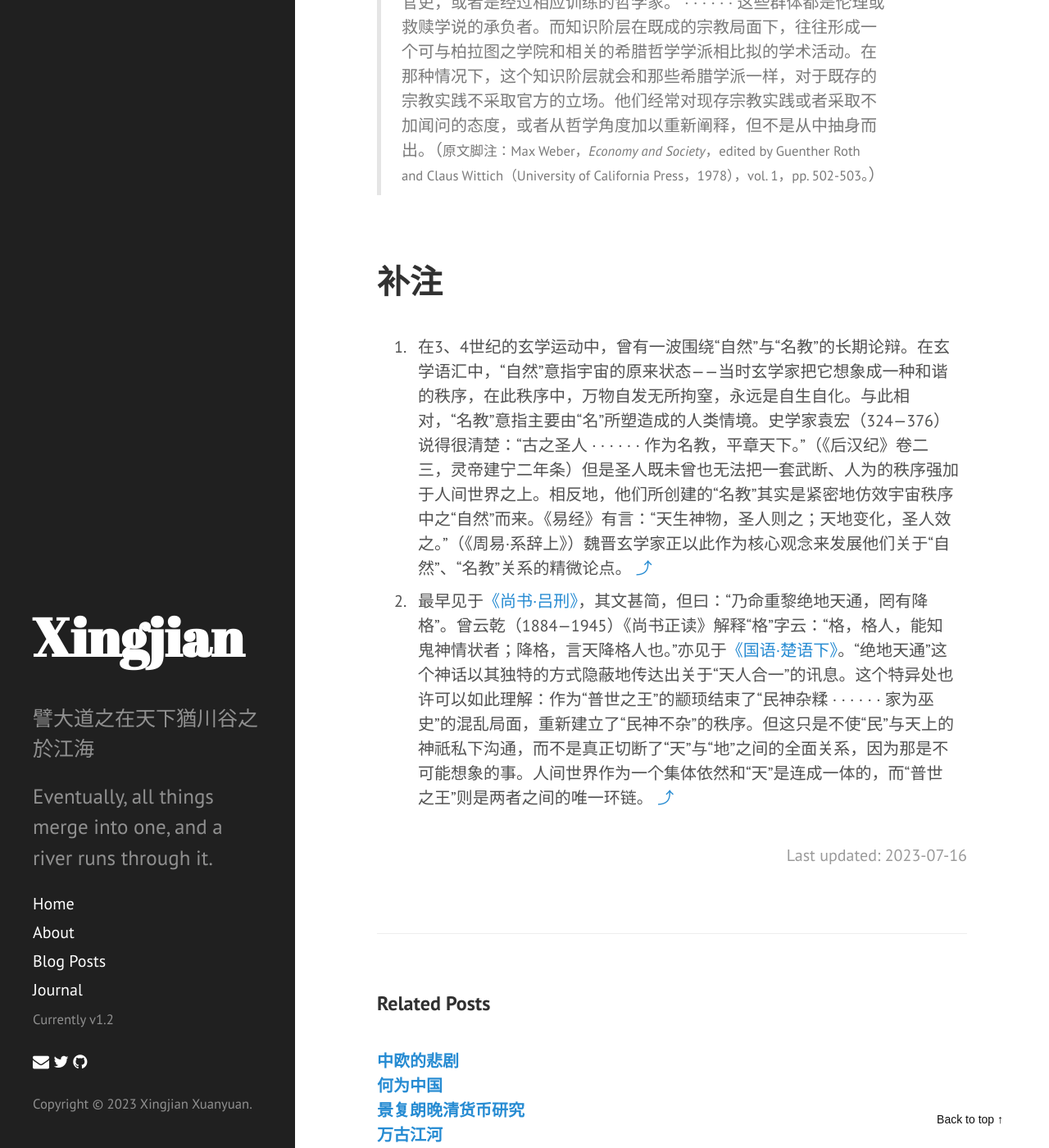
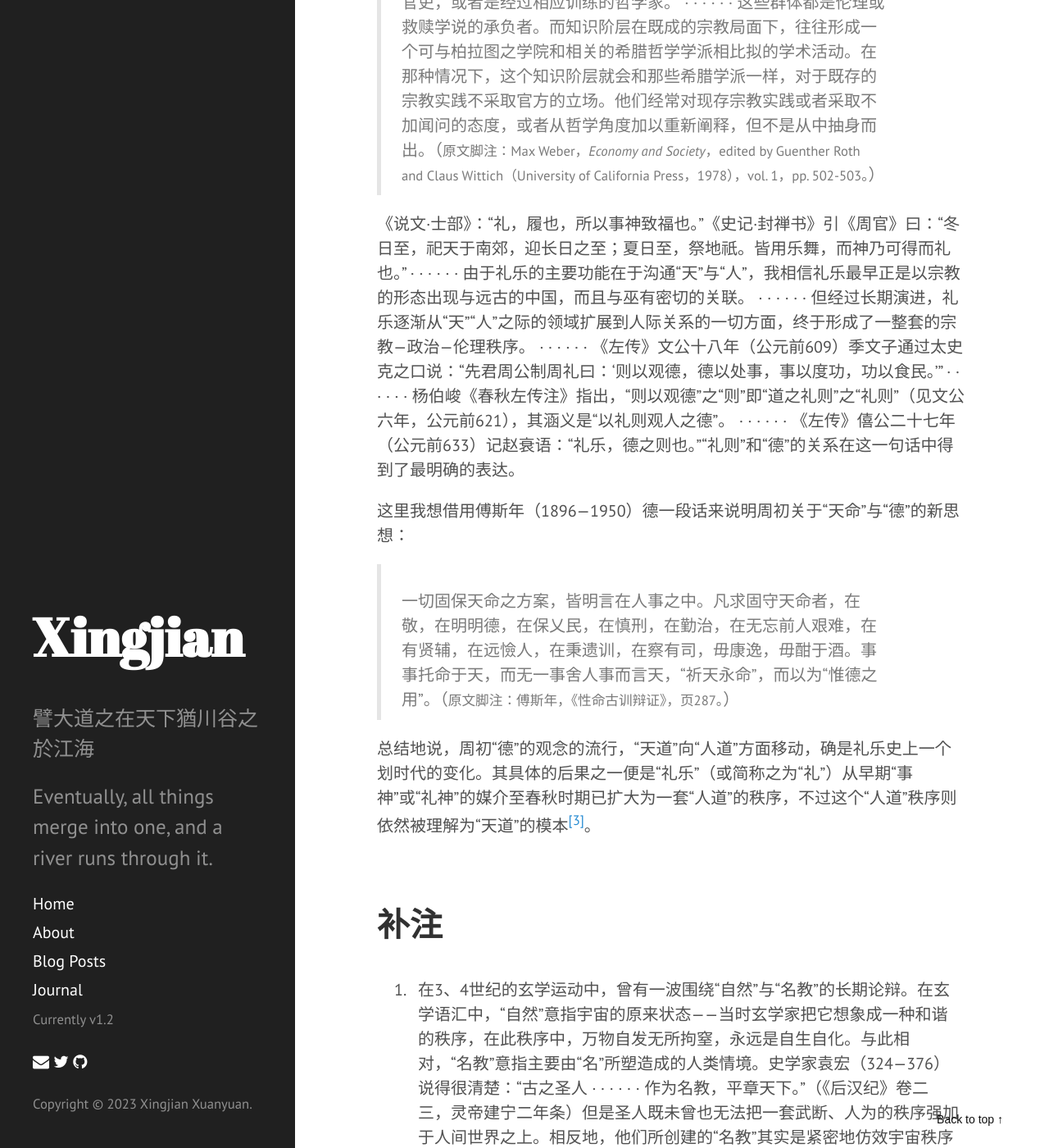
Before and after one commit to xyxj1024/xyxj1024.github.io, a Jekyll site: the page built from _posts/2021-07-31-Chinese-axial-breakthrough.md, in a window 1280 px wide and 1400 px high, scrolled down 4579 px. Shown: the whole window at 82% size. Built offline with Jekyll 4.4.1, drawn with Linux system fonts in a browser that asks for light colours; nearby versions of some CDN libraries; some of the changed text lies outside the part shown.

Commit message:
Update Site

```diff
--- a/_posts/2021-07-31-Chinese-axial-breakthrough.md
+++ b/_posts/2021-07-31-Chinese-axial-breakthrough.md
@@ -69,8 +69,18 @@ last_modified_at:   "2023-07-16"
 
 > 我们在此必须确定一个具有根本重要性的事实，即亚洲各大宗教教义都是知识人创造的。 · · · · · · 在中国，儒家的创始人孔子及其信徒，还有通常视作道家创始人的老子，他们或者是受过古典教育的官吏，或者是经过相应训练的哲学家。 · · · · · · 这些群体都是伦理或救赎学说的承负者。而知识阶层在既成的宗教局面下，往往形成一个可与柏拉图之学院和相关的希腊哲学学派相比拟的学术活动。在那种情况下，这个知识阶层就会和那些希腊学派一样，对于既存的宗教实践不采取官方的立场。他们经常对现存宗教实践或者采取不加闻问的态度，或者从哲学角度加以重新阐释，但不是从中抽身而出。（<small>原文脚注：Max Weber，*Economy and Society*，edited by Guenther Roth and Claus Wittich（University of California Press，1978），vol. 1，pp. 502-503。</small>）
 
+《说文·士部》：“礼，履也，所以事神致福也。”《史记·封禅书》引《周官》曰：“冬日至，祀天于南郊，迎长日之至；夏日至，祭地祇。皆用乐舞，而神乃可得而礼也。” · · · · · · 由于礼乐的主要功能在于沟通“天”与“人”，我相信礼乐最早正是以宗教的形态出现与远古的中国，而且与巫有密切的关联。 · · · · · · 但经过长期演进，礼乐逐渐从“天”“人”之际的领域扩展到人际关系的一切方面，终于形成了一整套的宗教&mdash;政治&mdash;伦理秩序。 · · · · · · 《左传》文公十八年（公元前609）季文子通过太史克之口说：“先君周公制周礼曰：‘则以观德，德以处事，事以度功，功以食民。’” · · · · · · 杨伯峻《春秋左传注》指出，“则以观德”之“则”即“道之礼则”之“礼则”（见文公六年，公元前621），其涵义是“以礼则观人之德”。 · · · · · · 《左传》僖公二十七年（公元前633）记赵衰语：“礼乐，德之则也。”“礼则”和“德”的关系在这一句话中得到了最明确的表达。
+
+这里我想借用傅斯年（1896&mdash;1950）德一段话来说明周初关于“天命”与“德”的新思想：
+
+> 一切固保天命之方案，皆明言在人事之中。凡求固守天命者，在敬，在明明德，在保乂民，在慎刑，在勤治，在无忘前人艰难，在有贤辅，在远憸人，在秉遗训，在察有司，毋康逸，毋酣于酒。事事托命于天，而无一事舍人事而言天，“祈天永命”，而以为“惟德之用”。（<small>原文脚注：傅斯年，《性命古训辩证》，页287。</small>）
+
+总结地说，周初“德”的观念的流行，“天道”向“人道”方面移动，确是礼乐史上一个划时代的变化。其具体的后果之一便是“礼乐”（或简称之为“礼”）从早期“事神”或“礼神”的媒介至春秋时期已扩大为一套“人道”的秩序，不过这个“人道”秩序则依然被理解为“天道”的模本[^3]。
+
 ## 补注
 
 [^1]: 在3、4世纪的玄学运动中，曾有一波围绕“自然”与“名教”的长期论辩。在玄学语汇中，“自然”意指宇宙的原来状态&mdash;&mdash;当时玄学家把它想象成一种和谐的秩序，在此秩序中，万物自发无所拘窒，永远是自生自化。与此相对，“名教”意指主要由“名”所塑造成的人类情境。史学家袁宏（324&mdash;376）说得很清楚：“古之圣人 · · · · · · 作为名教，平章天下。”（《后汉纪》卷二三，灵帝建宁二年条）但是圣人既未曾也无法把一套武断、人为的秩序强加于人间世界之上。相反地，他们所创建的“名教”其实是紧密地仿效宇宙秩序中之“自然”而来。《易经》有言：“天生神物，圣人则之；天地变化，圣人效之。”（《周易·系辞上》）魏晋玄学家正以此作为核心观念来发展他们关于“自然”、“名教”关系的精微论点。
 
 [^2]: 最早见于[《尚书·吕刑》](https://ctext.org/shang-shu/marquis-of-lu-on-punishments/zhs)，其文甚简，但曰：“乃命重黎绝地天通，罔有降格”。曾云乾（1884&mdash;1945）《尚书正读》解释“格”字云：“格，格人，能知鬼神情状者；降格，言天降格人也。”亦见于[《国语·楚语下》](https://ctext.org/guo-yu/chu-yu-xia/zhs)。“绝地天通”这个神话以其独特的方式隐蔽地传达出关于“天人合一”的讯息。这个特异处也许可以如此理解：作为“普世之王”的颛顼结束了“民神杂糅 · · · · · · 家为巫史”的混乱局面，重新建立了“民神不杂”的秩序。但这只是不使“民”与天上的神祇私下沟通，而不是真正切断了“天”与“地”之间的全面关系，因为那是不可能想象的事。人间世界作为一个集体依然和“天”是连成一体的，而“普世之王”则是两者之间的唯一环链。
+
+[^3]: 这里我认为余英时想表达的是“人道”把“天道”作为模本。
```
Also changed, not shown: _pages/about.md (+5 -1 lines), _pages/blog.md (+5 -0 lines), _pages/journal.md (+9 -0 lines).
